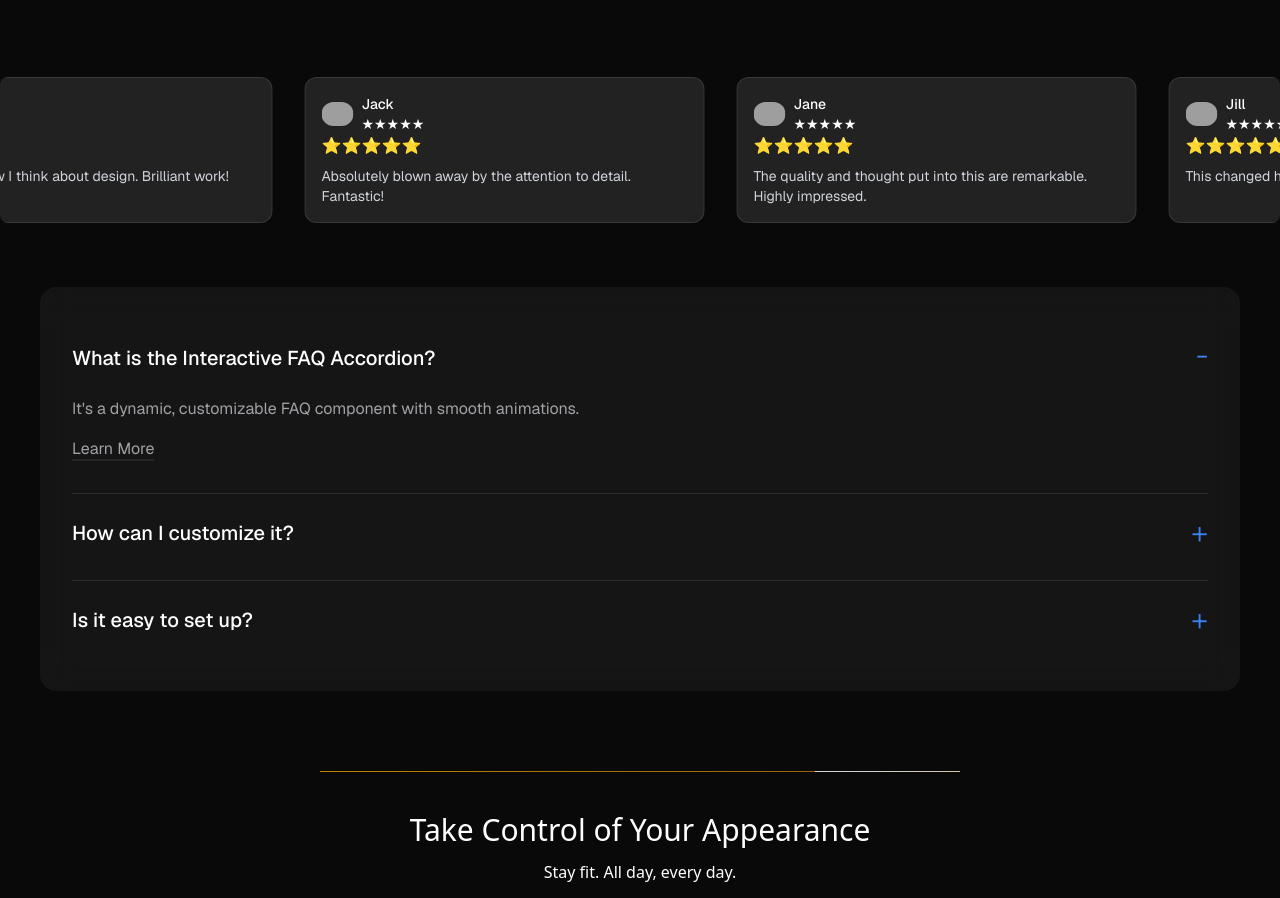
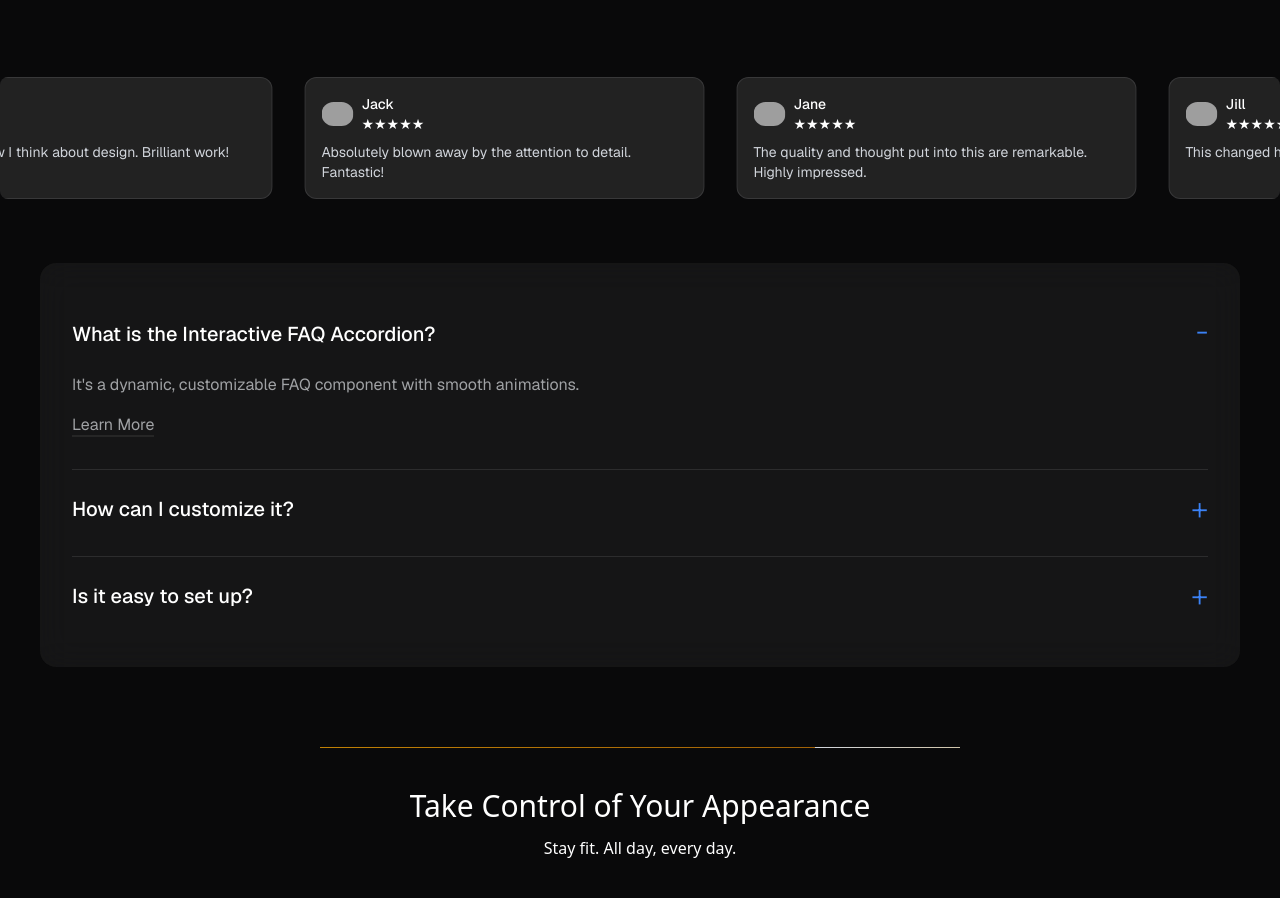
Before and after one commit to lucasjolibois54/byob-ebook, a Next.js app: page / in a window 1280 px wide. Shown: the part 5560-6458 px from the top of the page. Built offline with nearby package versions, Linux system fonts and the light colour scheme; grey boxes are pictures that could not be loaded.

Commit message:
Update Review.tsx

```diff
--- a/app/components/Home/review/Review.tsx
+++ b/app/components/Home/review/Review.tsx
@@ -39,7 +39,7 @@ const Review = () => {
           <p className="text-sm font-medium text-white">★★★★★</p>
         </div>
       </div>
-      <span>⭐⭐⭐⭐⭐</span>
+      {/* <span>⭐⭐⭐⭐⭐</span> */}
       <blockquote className="mt-2 text-sm text-gray-300">
         {review.body}
       </blockquote>
```
